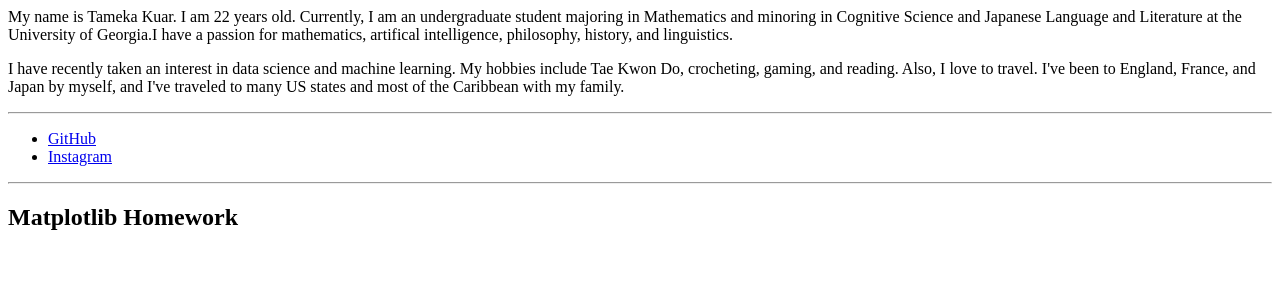
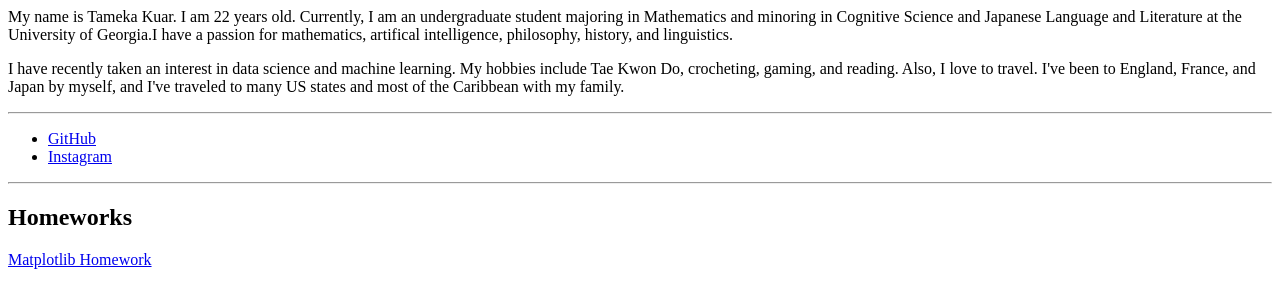
Before and after one commit to tkuar/tkuar.github.io, a plain HTML site: page index.html in a window 1280 px wide. Shown: the part 449-756 px from the top of the page. Drawn offline with Linux system fonts and the light colour scheme.

Commit message:
update index.html

```diff
--- a/index.html
+++ b/index.html
@@ -30,9 +30,9 @@ alt="Tameka" width="250" height="300">
 </ul>
 <hr>
 <h2>
-  Matplotlib Homework
+ Homeworks
 </h2>
-<a href="https://tkuar.github.io/matplotlib-challenge/"></a>
+<a href="https://tkuar.github.io/matplotlib-challenge/">Matplotlib Homework</a>
 </body>
 
 </html>
```
